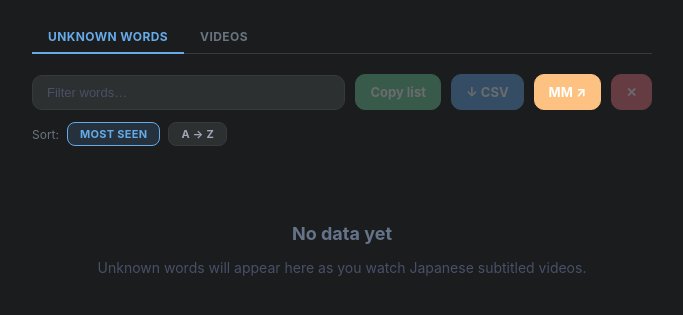
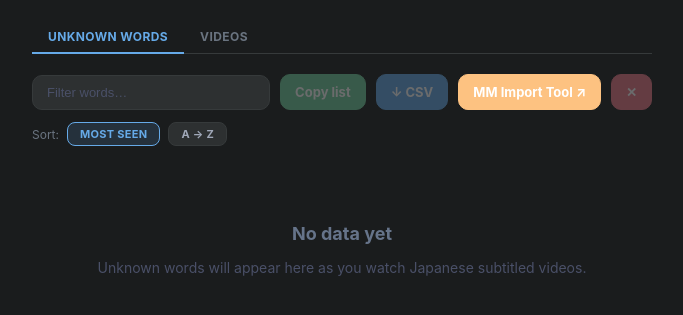
Before and after one commit to MDecru/MaruComprehensible, a browser extension: page video_history.html in a window 1280 px wide. Shown: the part 69-384 px from the top of the page, without its empty margins (298-981 px from the left). Drawn offline with Linux system fonts and the light colour scheme; no server answers.

Commit message:
ui: rename MM link to 'MM Import Tool' on history and known words pages
Co-Authored-By: Claude Sonnet 4.6 <noreply@anthropic.com>

```diff
--- a/video_history.html
+++ b/video_history.html
@@ -106,7 +106,7 @@ input[type="search"]::placeholder { color: #4a5068; }
       <input type="search" id="word-search" placeholder="Filter words…" autocomplete="off">
       <button class="btn btn-copy" id="copy-words-btn">Copy list</button>
       <button class="btn btn-export" id="export-words-btn">↓ CSV</button>
-      <a class="btn btn-mm" href="https://marumori.io/tools/imports" target="_blank">MM ↗</a>
+      <a class="btn btn-mm" href="https://marumori.io/tools/imports" target="_blank">MM Import Tool ↗</a>
       <button class="btn btn-danger" id="clear-words-btn">✕</button>
     </div>
     <div class="sort-row">
```
Also changed, not shown: known_words.html (+1 -1 lines).
